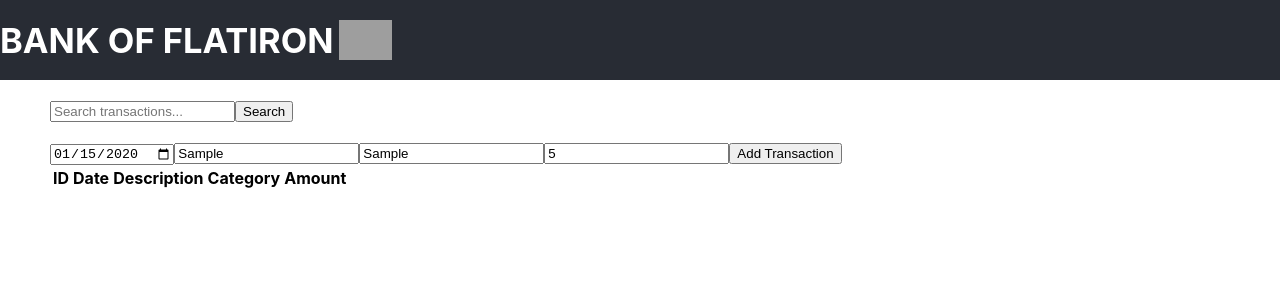
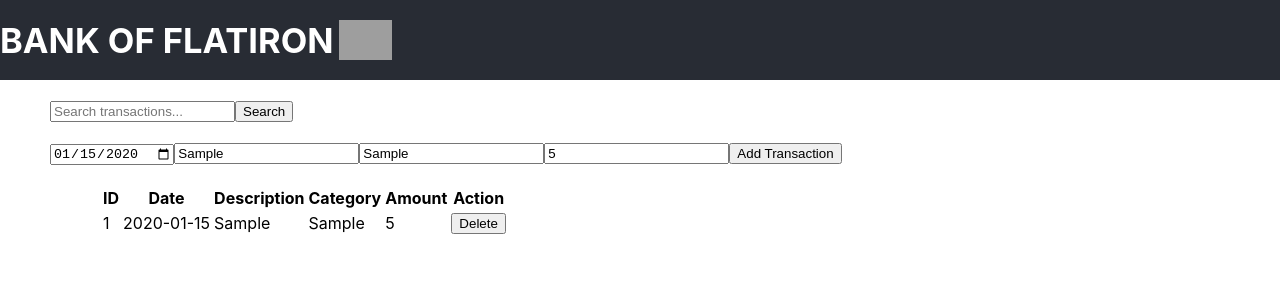
Before and after one commit to kiiru7951/phase-2-Bank-of-Flatiron-wk1-code-challenge, a React (Create React App) app: page / in a window 1280 px wide. Both pictures are taken after typing "2020-01-15", "Sample", "Sample", "5" into the empty fields and a click on the button "Add Transaction". Shown: the top 300 px of the page. Built offline with nearby package versions, Linux system fonts and the light colour scheme; grey boxes are pictures that could not be loaded.

Commit message:
core delivarables added

```diff
--- a/src/components/TransactionTable.js
+++ b/src/components/TransactionTable.js
@@ -1,37 +1,63 @@
-import React,{  } from 'react';
+import React, { useState } from 'react';
 
-function TransactionTable({filteredTransactions}){
+function TransactionTable({ filteredTransactions }) {
+  const [transactions, setTransactions] = useState(filteredTransactions);
+  const [formData, setFormData] = useState({
+
+  });
 
   // For submit form
   const handleSubmit = (event) => {
-     event.preventDefault()
+    event.preventDefault();
+    const newTransaction = {
+      id: transactions.length + 1,
+      date: formData.date,
+      description: formData.description,
+      category: formData.category,
+      amount: formData.amount
+    };
+    setTransactions([...transactions, newTransaction]);
+    setFormData({rowElements}); // Initial values are the iterated row element
+  };
+
+  // For handling form inputs
+  const handleChange = (event) => {
+    const { name, value } = event.target;
+    setFormData({
+      ...formData,
+      [name]: value
+    });
+  };
+
+  // For deleting a transaction
+  const handleDelete = (id) => {
+    const remTransactions = transactions.filter(transaction => transaction.id !== id);
+    setTransactions(remTransactions);
   };
 
   // For Table
-  const rowElements = filteredTransactions.map((transaction) => {
-    return (
+  const rowElements = transactions.map((transaction) => (
     <tr key={transaction.id}>
       <td>{transaction.id}</td>
       <td>{transaction.date}</td>
       <td>{transaction.description}</td>
       <td>{transaction.category}</td>
       <td>{transaction.amount}</td>
-      <button>Delete</button>
+      <td><button onClick={() => handleDelete(transaction.id)}>Delete</button></td>
     </tr>
-    );
-    });
+  ));
 
   return (
     <div>
       <form onSubmit={handleSubmit}>
-        <input type="date" name="Date" placeholder="Enter date..." />
-        <input type="text" name="Description" placeholder="Enter description..." />
-        <input type="text" name="Category" placeholder="Choose category..." />
-        <input type="number" name="Amount" placeholder="Enter amount..." />
-      <button>Add Transaction</button>
-    </form>
+        <input type="date" name="date" value={formData.date} onChange={handleChange} placeholder="Enter date..." />
+        <input type="text" name="description" value={formData.description} onChange={handleChange} placeholder="Enter description..." />
+        <input type="text" name="category" value={formData.category} onChange={handleChange} placeholder="Choose category..." />
+        <input type="number" name="amount" value={formData.amount} onChange={handleChange} placeholder="Enter amount..." />
+        <button>Add Transaction</button>
+      </form>
 
-      <table>
+      <table className='table'>
         <thead>
           <tr>
             <th>ID</th>
@@ -39,6 +65,7 @@ function TransactionTable({filteredTransactions}){
             <th>Description</th>
             <th>Category</th>
             <th>Amount</th>
+            <th>Action</th>
           </tr>
         </thead>
         <tbody>
@@ -46,7 +73,7 @@ function TransactionTable({filteredTransactions}){
         </tbody>
       </table>
     </div>
-  )
+  );
 }
 
-export default TransactionTable
+export default TransactionTable;
```
